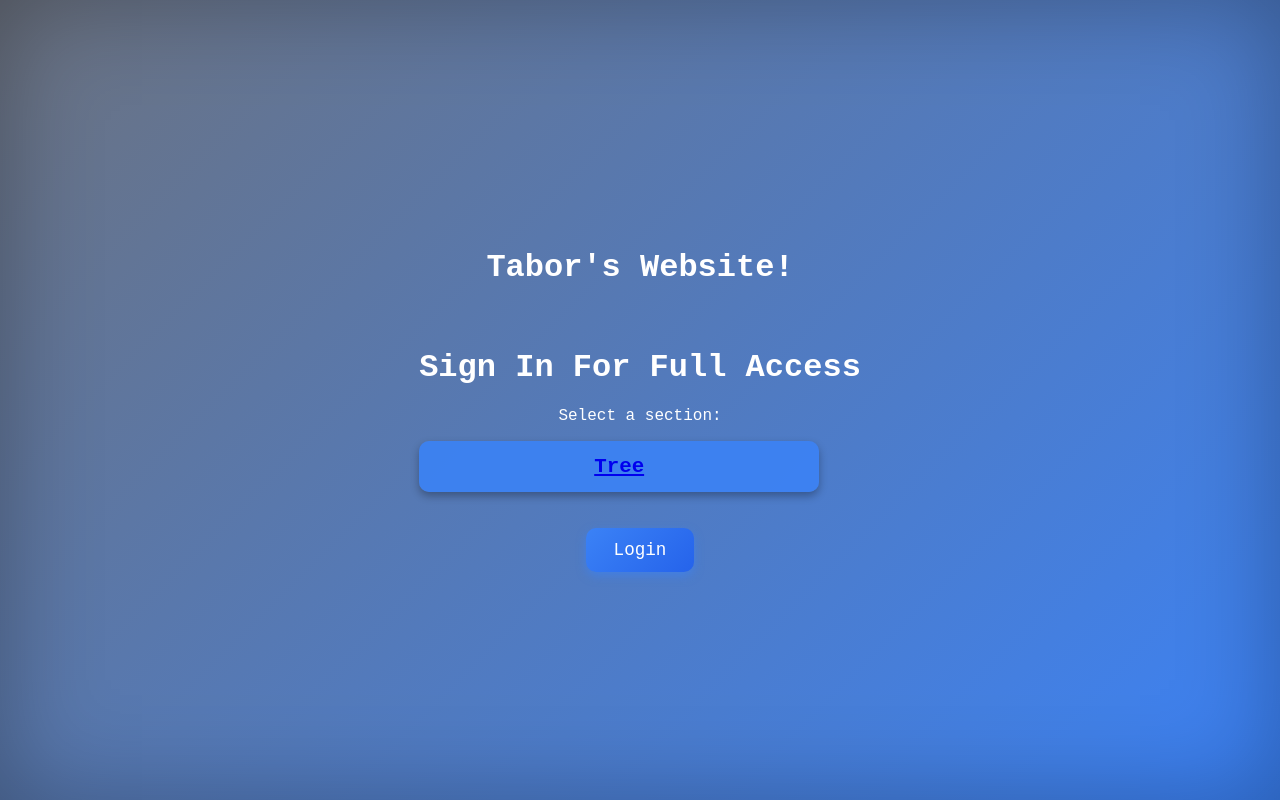
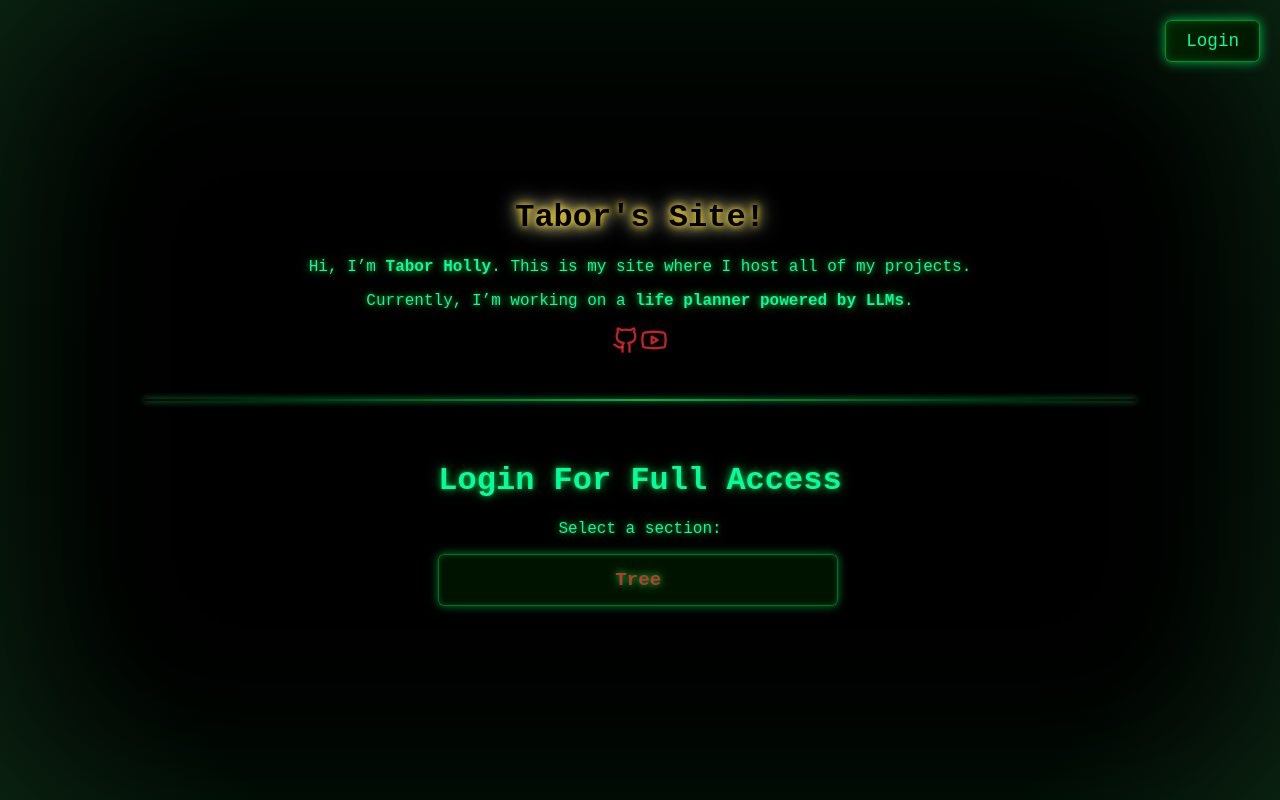
Before and after one commit to Tabors-Site/Root, a React (Vite) app in the folder frontend/: page / in a window 1280 px wide. Built offline with nearby package versions, Linux system fonts and the light colour scheme; no server answers.

Commit message:
seo and new formatting

```diff
--- a/frontend/index.html
+++ b/frontend/index.html
@@ -2,9 +2,75 @@
 <html lang="en">
   <head>
     <meta charset="UTF-8" />
-    <link rel="icon" type="image/svg+xml" href="/vite.svg" />
+    <link rel="icon" type="image/svg+xml" href="/tree.png" />
     <meta name="viewport" content="width=device-width, initial-scale=1.0" />
-    <title>Tabors Site Root</title>
+
+    <!-- Title -->
+    <title>
+      Tabor Holly | Official Site of Tabor Holly | Treefficiency & LLMs
+    </title>
+
+    <!-- Meta Description -->
+    <meta
+      name="description"
+      content="Official website of Tabor Benton Holly. Explore projects including Treefficiency, experiments with LLMs, and other creations by Tabor Holly."
+    />
+
+    <!-- Keywords -->
+    <meta
+      name="keywords"
+      content="Tabor, Tabor Holly, Tabor Benton Holly, Treefficiency, LLMs, large language models, projects, creations"
+    />
+
+    <!-- Open Graph -->
+    <meta
+      property="og:title"
+      content="Tabor Holly | Treefficiency & LLM Projects"
+    />
+    <meta
+      property="og:description"
+      content="Explore the official site of Tabor Benton Holly – creator of Treefficiency and projects with LLMs."
+    />
+    <meta property="og:type" content="website" />
+    <meta property="og:url" content="https://tabors.site/" />
+    <meta property="og:image" content="https://tabors.site/tree.png" />
+
+    <!-- Twitter Card -->
+    <meta name="twitter:card" content="summary_large_image" />
+    <meta
+      name="twitter:title"
+      content="Tabor Holly | Treefficiency & LLM Projects"
+    />
+    <meta
+      name="twitter:description"
+      content="The official website of Tabor Benton Holly – projects, ideas, Treefficiency, and LLM experiments."
+    />
+
+    <!-- Canonical URL -->
+    <link rel="canonical" href="https://tabors.site/" />
+
+    <!-- JSON-LD Structured Data -->
+    <script type="application/ld+json">
+      {
+        "@context": "https://schema.org",
+        "@type": "Person",
+        "name": "Tabor Benton Holly",
+        "alternateName": ["Tabor Holly", "Tabor", "taborgreat"],
+        "url": "https://tabors.site/",
+        "image": "https://tabors.site/tree.png",
+        "description": "Official website of Tabor Benton Holly. Creator of Treefficiency and projects involving LLMs.",
+        "sameAs": [
+          "https://github.com/taborgreat",
+          "https://www.linkedin.com/in/tabor-holly-36a727292/"
+        ],
+        "knowsAbout": [
+          "Treefficiency",
+          "Large Language Models",
+          "Software Projects",
+          "Artificial Intelligence"
+        ]
+      }
+    </script>
   </head>
   <body>
     <div id="root"></div>
--- a/frontend/package.json
+++ b/frontend/package.json
@@ -11,6 +11,7 @@
   },
   "dependencies": {
     "js-cookie": "^3.0.5",
+    "lucide-react": "^0.544.0",
     "react": "^18.3.1",
     "react-dom": "^18.3.1"
   },
--- a/frontend/src/App.css
+++ b/frontend/src/App.css
@@ -1,79 +1,163 @@
 /* General layout container */
 .app-container {
-  height: 100vh; /* Full viewport height */
+  height: 100vh;
   display: flex;
   flex-direction: column;
-  justify-content: center; /* Vertically center */
-  align-items: center;     /* Horizontally center */
-  gap: 20px;               /* spacing between child elements */
+  justify-content: center;
+  align-items: center;
+  gap: 20px;
 
-  background: linear-gradient(135deg, #6b7280, #3b82f6); /* subtle gradient */
-  color: white;            /* better contrast */
+  background: radial-gradient(circle at center, #000000 70%, #0a0f0a 100%);
+  color: #00ff9d;
   padding: 20px;
   box-sizing: border-box;
   text-align: center;
-  font-family: 'Courier New', Courier, monospace; /* retro font */
-  box-shadow: inset 0 0 100px rgba(0, 0, 0, 0.3); /* subtle depth */
+  font-family: "Courier New", Courier, monospace;
+
+  box-shadow: inset 0 0 200px rgba(0, 255, 100, 0.1);
+  text-shadow: 0 0 6px rgba(0, 255, 100, 0.7), 0 0 15px rgba(0, 255, 100, 0.4);
 }
 
 /* Body styling */
 body {
-  background-color: #1f2937; /* dark slate */
-  margin: 0;                 /* no margin */
+  background-color: #000000;
+  margin: 0;
   height: 100vh;
+  overflow: hidden;
 }
 
 /* Unordered list styling */
 .app-container ul {
-  list-style-type: none; /* remove bullets */
+  list-style-type: none;
   padding-left: 0;
   margin-left: 0;
-  max-width: 400px;       /* optional width limit */
+  max-width: 400px;
 }
 
 /* List items styling */
 .app-container ul li {
-  font-size: 1.3rem;
-  font-weight: 600;               /* bold text */
-  color: #ffffff;                 /* max contrast white */
+  font-size: 1.2rem;
+  font-weight: bold;
+  color: #00ff9d;
   padding: 14px 24px;
   margin: 10px 0;
-  border-radius: 10px;
-  background-color: rgba(59, 130, 246, 0.9); /* solid-ish blue */
-  box-shadow: 0 4px 8px rgba(0, 0, 0, 0.3);  /* subtle shadow */
+  border-radius: 6px;
+
+  background: rgba(0, 20, 0, 0.9);
+  border: 1px solid rgba(0, 255, 100, 0.4);
+
+  box-shadow: 0 0 10px rgba(0, 255, 100, 0.5),
+    inset 0 0 6px rgba(0, 255, 100, 0.2);
   cursor: pointer;
-  transition: transform 0.3s ease, background-color 0.3s ease, box-shadow 0.3s ease;
+  transition: transform 0.3s ease, background 0.3s ease, box-shadow 0.3s ease;
 }
 
 /* List item hover/focus effects */
 .app-container ul li:hover,
 .app-container ul li:focus {
   transform: scale(1.07);
-  background-color: #2563eb;         /* brighter blue */
-  color: #e0e7ff;                    /* slight off-white */
-  box-shadow: 0 6px 15px rgba(37, 99, 235, 0.8);
-  outline: none;                    /* remove focus outline */
+  background: rgba(0, 40, 0, 0.95);
+  color: #00ffaa;
+  box-shadow: 0 0 20px rgba(0, 255, 120, 0.9),
+    inset 0 0 10px rgba(0, 255, 120, 0.4);
+  outline: none;
 }
 
 /* Button styling */
 button {
-  font-family: 'Courier New', Courier, monospace;
+  font-family: "Courier New", Courier, monospace;
   font-size: 1.1rem;
   padding: 12px 28px;
-  border-radius: 10px;
-  border: none;
-  background: linear-gradient(135deg, #3b82f6, #2563eb);
-  color: white;
+  border-radius: 6px;
+  border: 1px solid rgba(0, 255, 100, 0.5);
+  background: linear-gradient(
+    135deg,
+    rgba(0, 40, 0, 0.9),
+    rgba(0, 20, 0, 0.95)
+  );
+  color: #00ff9d;
   cursor: pointer;
-  box-shadow: 0 4px 10px rgba(59, 130, 246, 0.6);
+
+  box-shadow: 0 0 12px rgba(0, 255, 100, 0.7),
+    inset 0 0 8px rgba(0, 255, 100, 0.2);
   transition: background 0.3s ease, transform 0.2s ease, box-shadow 0.3s ease;
 }
 
 /* Button hover/focus effects */
 button:hover,
 button:focus {
-  background: linear-gradient(135deg, #2563eb, #1e40af);
+  background: linear-gradient(135deg, rgba(0, 60, 0, 1), rgba(0, 30, 0, 1));
   transform: scale(1.08);
-  box-shadow: 0 6px 14px rgba(37, 99, 235, 0.8);
+  box-shadow: 0 0 25px rgba(0, 255, 120, 1),
+    inset 0 0 12px rgba(0, 255, 100, 0.5);
   outline: none;
 }
+
+a,
+a:visited,
+a:hover,
+a:active {
+  color: #ff2e2ec0;
+  /* neon green */
+  text-decoration: none;
+  text-shadow: 0 0 6px rgba(0, 255, 100, 0.7), 0 0 15px rgba(0, 255, 100, 0.4);
+}
+
+.divider {
+  width: 80%;
+  /* not full width, so it looks centered */
+  height: 2px;
+  margin: 20px 0;
+  background: linear-gradient(
+    to right,
+    transparent,
+    rgba(0, 255, 100, 0.7),
+    transparent
+  );
+  box-shadow: 0 0 6px rgba(0, 255, 100, 0.8);
+}
+
+.login-button {
+  position: absolute;
+  top: 20px;
+  right: 20px;
+
+  font-family: "Courier New", Courier, monospace;
+  font-size: 1.1rem;
+  padding: 10px 20px;
+  border-radius: 6px;
+  border: 1px solid rgba(0, 255, 100, 0.5);
+  background: linear-gradient(
+    135deg,
+    rgba(0, 40, 0, 0.9),
+    rgba(0, 20, 0, 0.95)
+  );
+  color: #00ff9d;
+  cursor: pointer;
+
+  box-shadow: 0 0 12px rgba(0, 255, 100, 0.7),
+    inset 0 0 8px rgba(0, 255, 100, 0.2);
+  transition: background 0.3s ease, transform 0.2s ease, box-shadow 0.3s ease;
+}
+
+.login-button:hover {
+  background: linear-gradient(135deg, rgba(0, 60, 0, 1), rgba(0, 30, 0, 1));
+  transform: scale(1.05);
+  box-shadow: 0 0 20px rgba(0, 255, 120, 1),
+    inset 0 0 12px rgba(0, 255, 100, 0.5);
+}
+
+@keyframes twinkle {
+  0%,
+  100% {
+    text-shadow: 0 0 8px #ffd700, 0 0 16px #ffec8b, 0 0 24px #fff8dc;
+  }
+  50% {
+    text-shadow: 0 0 4px #ffd700, 0 0 12px #ffec8b, 0 0 20px #fff8dc;
+  }
+}
+
+.animate-twinkle {
+  animation: twinkle 2s infinite ease-in-out;
+  color: rgb(0, 0, 0);
+}
--- a/frontend/src/App.jsx
+++ b/frontend/src/App.jsx
@@ -54,14 +54,14 @@ const App = () => {
   return (
     <div className="app-container">
       <WelcomeSection />
-
+      <div className="divider"></div> {/* divider */}
       <NavMenu
         username={username}
         isLoggedIn={isLoggedIn}
         onLogout={handleLogout}
       />
       {!isLoggedIn && !showLoginForm && (
-        <button onClick={() => setShowLoginForm(true)}>Login</button>
+        <button className="login-button" onClick={() => setShowLoginForm(true)}>Login</button>
       )}
     </div>
   );
--- a/frontend/src/components/NavMenu.jsx
+++ b/frontend/src/components/NavMenu.jsx
@@ -8,7 +8,7 @@ const NavMenu = ({ username, isLoggedIn, onLogout }) => {
   return (
     <div className="navmenu-container">
       <h1>
-        {isLoggedIn ? `Welcome, ${username} 👋` : "Sign In For Full Access"}
+        {isLoggedIn ? `Welcome, ${username} 👋` : "Login For Full Access"}
       </h1>
 
       <p>Select a section:</p>
@@ -22,7 +22,7 @@ const NavMenu = ({ username, isLoggedIn, onLogout }) => {
         ))}
       </ul>
       {isLoggedIn && (
-        <button onClick={onLogout} style={{ marginLeft: "1rem" }}>
+        <button className="login-button" onClick={onLogout} style={{ marginLeft: "1rem" }}>
           Logout
         </button>
       )}
--- a/frontend/src/components/WelcomeSection.jsx
+++ b/frontend/src/components/WelcomeSection.jsx
@@ -1,10 +1,41 @@
 // WelcomeSection.jsx
 import React from "react";
+import { Github, Youtube } from "lucide-react";
 
 const WelcomeSection = () => {
   return (
-    <div className="welcome-section">
-      <h1>Tabor's Website!</h1>
+    <div className="welcome-section text-center p-6">
+
+      <h1 className="text-3xl font-bold mb-4 bg-gradient-to-r from-yellow-300 via-yellow-500 to-yellow-300 bg-clip-text text-transparent animate-twinkle">
+        Tabor's Site!
+      </h1>
+
+      <p className="text-lg mb-2">
+        Hi, I’m <strong>Tabor Holly</strong>. This is my site where I host all of my projects.
+      </p>
+      <p className="text-lg">
+        Currently, I’m working on a <strong>life planner powered by LLMs</strong>.
+      </p>
+
+      {/* Icon Links */}
+      <div className="fixed bottom-4 right-4 flex gap-4">
+        <a
+          href="https://github.com/taborgreat"
+          target="_blank"
+          rel="noopener noreferrer"
+          className="text-[#00ff9d] hover:text-[#66ffcc] transition-colors"
+        >
+          <Github size={28} />
+        </a>
+        <a
+          href="https://www.youtube.com/@KingCityConnections"
+          target="_blank"
+          rel="noopener noreferrer"
+          className="text-[#00ff9d] hover:text-[#66ffcc] transition-colors"
+        >
+          <Youtube size={28} />
+        </a>
+      </div>
     </div>
   );
 };
```
Also changed, not shown: 1 other file (tests, documents, lock files or other folders).
